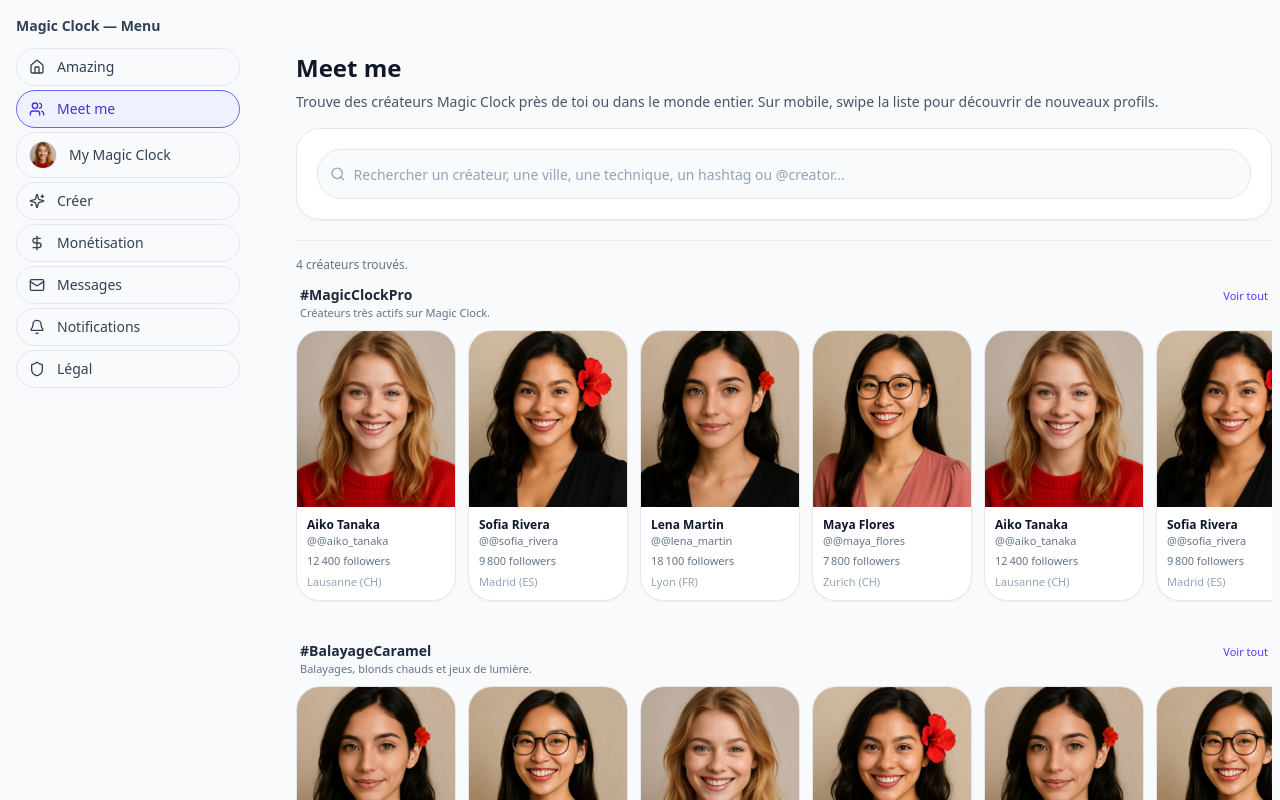
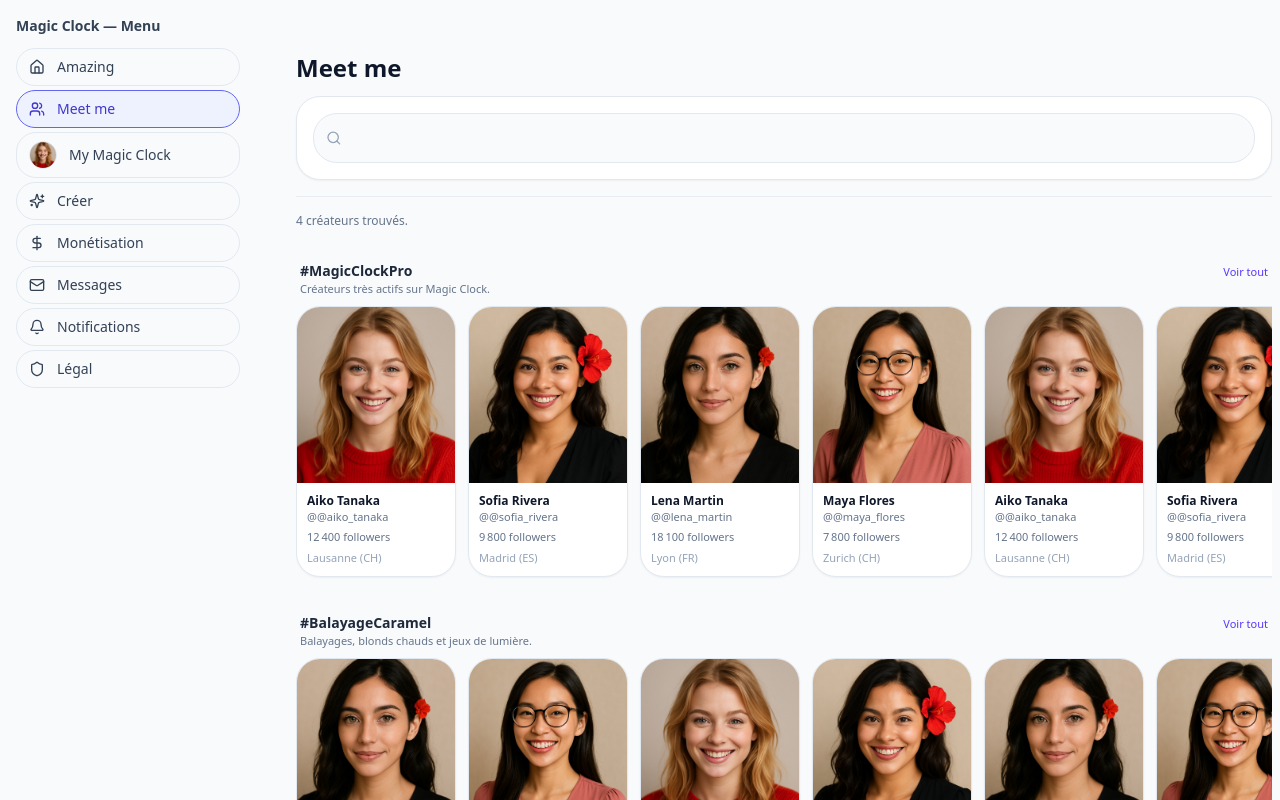
Before and after one commit to welcome-magic-clock/magic-clock-web-mvp, a Next.js app: page /meet in a window 1280 px wide. Shown: the top 800 px of the page. Built offline with nearby package versions, Linux system fonts and the light colour scheme.

Commit message:
Update page.tsx

```diff
--- a/app/meet/page.tsx
+++ b/app/meet/page.tsx
@@ -4,7 +4,6 @@ import { CREATORS } from "@/features/meet/creators";
 const REPEAT_COUNT = 6; // on répète la liste pour remplir plusieurs lignes
 const CARDS_PER_ROW = 10;
 
-// On ne garde que 2 lignes : MagicClockPro + BalayageCaramel
 const TRENDING_ROWS = [
   {
     id: "magic-pro",
@@ -57,6 +56,7 @@ function MiniCreatorCard({ creator }: { creator: any }) {
 
 export default function MeetPage() {
   const baseCreators = CREATORS;
+  const totalCreators = baseCreators.length;
 
   // On étend un peu la liste pour remplir plusieurs rangées
   const extendedCreators = Array.from({ length: REPEAT_COUNT }, (_, idx) =>
@@ -67,46 +67,41 @@ export default function MeetPage() {
   ).flat();
 
   return (
-    <main className="mx-auto max-w-5xl px-4 pb-24 pt-4 sm:px-6 sm:pt-8 sm:pb-28">
-      {/* HEADER + BARRE DE RECHERCHE STICKY (sans filtres) */}
-      <div className="sticky top-0 z-20 mb-4 border-b border-slate-200/70 bg-slate-50/95 pb-4 pt-1 backdrop-blur sm:pb-5">
-        {/* Header texte */}
-        <header className="mb-3 space-y-2 sm:mb-4">
+    <main className="mx-auto max-w-5xl px-4 pb-24 pt-4 sm:px-6 sm:pt-8 sm:pb-28 overflow-x-hidden">
+      {/* HEADER + SEARCH STICKY */}
+      <div className="sticky top-0 z-20 mb-4 border-b border-slate-200/70 bg-slate-50/95 pb-4 pt-1 backdrop-blur">
+        <header className="mb-3">
           <h1 className="text-xl font-semibold sm:text-2xl">Meet me</h1>
-          <p className="text-sm text-slate-600">
-            Trouve des créateurs Magic Clock près de toi ou dans le monde
-            entier. Sur mobile, swipe la liste pour découvrir de nouveaux
-            profils.
-          </p>
         </header>
 
-        {/* Bloc recherche uniquement */}
-        <section className="rounded-3xl border border-slate-200 bg-white p-4 shadow-sm sm:p-5">
-          <div className="flex items-center gap-2 rounded-2xl border border-slate-200 bg-slate-50 px-3 py-2 text-sm text-slate-500">
+        {/* Barre de recherche seule */}
+        <section className="rounded-3xl border border-slate-200 bg-white p-3.5 shadow-sm sm:p-4">
+          <div className="flex items-center gap-2 rounded-2xl border border-slate-200 bg-slate-50 px-3 py-2">
             <Search className="h-4 w-4 text-slate-400" />
             <input
               type="text"
-              placeholder="Rechercher un créateur, une ville, une technique, un hashtag ou @creator..."
-              className="h-8 w-full bg-transparent text-xs outline-none placeholder:text-slate-400 sm:text-sm"
+              aria-label="Rechercher un créateur, une ville, une technique, un hashtag ou @creator"
+              className="h-8 w-full bg-transparent text-xs outline-none sm:text-sm"
               disabled
             />
           </div>
         </section>
       </div>
 
-      {/* Petit compteur sous le bloc sticky */}
-      <p className="mb-3 text-xs text-slate-500">
-        {baseCreators.length} créateurs trouvés.
-      </p>
+      {/* Résultats + lignes de créateurs */}
+      <section className="space-y-8">
+        <p className="text-xs text-slate-500">
+          {totalCreators} créateurs trouvés.
+        </p>
 
-      {/* LIGNES TYPE TIKTOK DISCOVER (seulement 2 groupes) */}
-      <section className="space-y-6 sm:space-y-8">
         {TRENDING_ROWS.map((row, rowIndex) => {
           const start = rowIndex * CARDS_PER_ROW;
           const rowCreators = extendedCreators.slice(
             start,
             start + CARDS_PER_ROW
           );
+
+          if (!rowCreators.length) return null;
 
           return (
             <div key={row.id} className="space-y-2">
@@ -127,8 +122,8 @@ export default function MeetPage() {
                 </button>
               </div>
 
-              {/* CONTAINER sans marges négatives, scroll horizontal local */}
-              <div className="flex gap-3 overflow-x-auto pb-1 sm:pb-2">
+              {/* Lignes scrollables façon TikTok */}
+              <div className="flex gap-3 overflow-x-auto pb-1">
                 {rowCreators.map((creator: any) => (
                   <MiniCreatorCard
                     key={creator._fakeId ?? creator.id}
```
